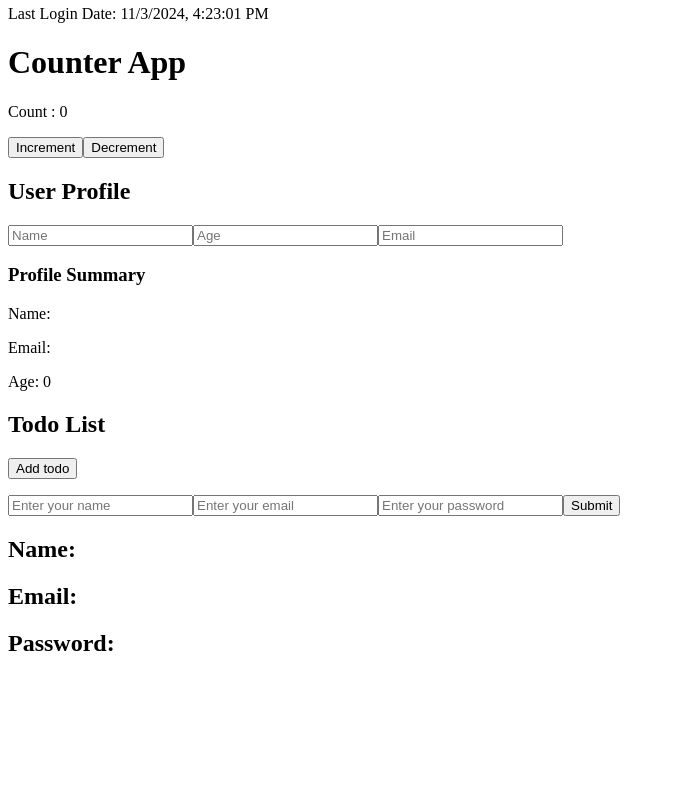
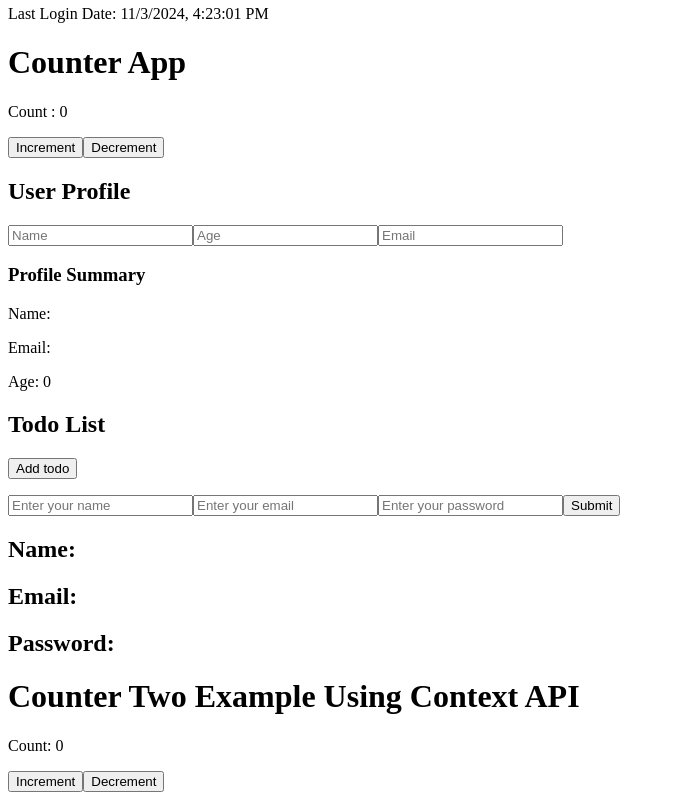
Before and after one commit to atultiwari7388/nextjs-end-2024, a React (Vite) app in the folder practice-prj/: page / in a window 1280 px wide. Shown: the part 523-1323 px from the top of the page, without its empty margins (0-675 px from the left). Before the commit the page ends 1200 px from the top, so only its background shows below. Built offline with nearby package versions, Linux system fonts and the light colour scheme.

Commit message:
challenge 7 done context api

```diff
--- a/practice-prj/src/App.tsx
+++ b/practice-prj/src/App.tsx
@@ -7,6 +7,7 @@
 import { UserProfile } from "./components/UserProfile";
 import { TodoList } from "./components/TodoList";
 import { FormComp } from "./components/FormComp";
+import { CounterTwo } from "./components/CounterTwo";
 
 const App = () => {
   const userData: Info = {
@@ -38,6 +39,7 @@
       <UserProfile />
       <TodoList />
       <FormComp />
+      <CounterTwo />
     </div>
   );
 };
--- /dev/null
+++ b/practice-prj/src/components/CounterTwo.tsx
@@ -0,0 +1,15 @@
+import { useContext } from "react";
+import { MyContext } from "./../context/MyContext";
+
+export const CounterTwo = () => {
+  const { count, increment, decrement } = useContext(MyContext);
+
+  return (
+    <div>
+      <h1>Counter Two Example Using Context API</h1>
+      <p>Count: {count}</p>
+      <button onClick={increment}>Increment</button>
+      <button onClick={decrement}>Decrement</button>
+    </div>
+  );
+};
--- /dev/null
+++ b/practice-prj/src/context/MyContext.tsx
@@ -0,0 +1,38 @@
+import { createContext, FC, ReactNode, useState } from "react";
+
+interface MyContextInter {
+  count: number;
+  increment: () => void;
+  decrement: () => void;
+}
+
+// eslint-disable-next-line react-refresh/only-export-components
+export const MyContext = createContext<MyContextInter>({
+  count: 0,
+  increment: () => {},
+  decrement: () => {},
+});
+
+interface MyproviderProps {
+  children: ReactNode;
+}
+
+const MyProvider: FC<MyproviderProps> = ({ children }) => {
+  const [count, setCount] = useState(0);
+
+  const increment = () => {
+    setCount(count + 1);
+  };
+
+  const decrement = () => {
+    setCount(count - 1);
+  };
+
+  return (
+    <MyContext.Provider value={{ count, increment, decrement }}>
+      {children}
+    </MyContext.Provider>
+  );
+};
+
+export default MyProvider;
--- a/practice-prj/src/main.tsx
+++ b/practice-prj/src/main.tsx
@@ -1,9 +1,12 @@
 import { StrictMode } from "react";
 import { createRoot } from "react-dom/client";
 import App from "./App.tsx";
+import MyProvider from "./context/MyContext.tsx";
 
 createRoot(document.getElementById("root")!).render(
   <StrictMode>
-    <App />
+    <MyProvider>
+      <App />
+    </MyProvider>
   </StrictMode>
 );
```
